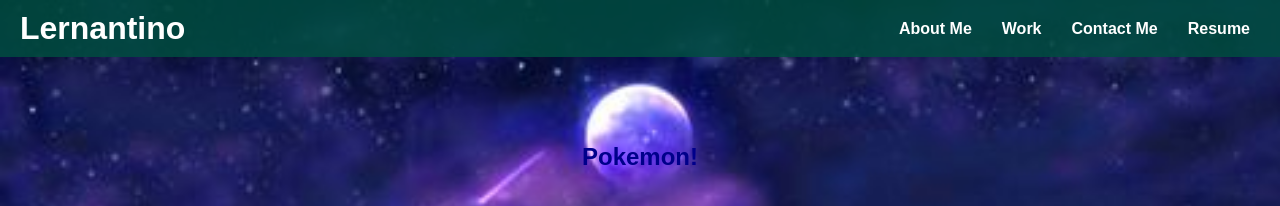
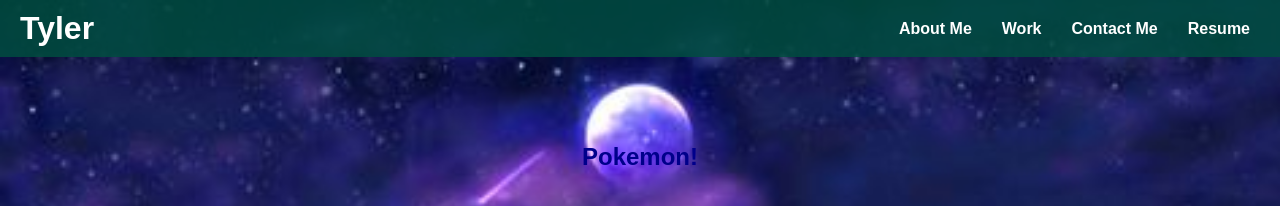
Before and after one commit to Tylerz3936/Module-Two-Challenge, a plain HTML site: page index.html in a window 1280 px wide. Shown: the top 206 px of the page. Drawn offline with Linux system fonts and the light colour scheme.

Commit message:
switching name to Tyler profile

```diff
--- a/index.html
+++ b/index.html
@@ -3,13 +3,13 @@
 <head>
     <meta charset="UTF-8">
     <meta name="viewport" content="width=device-width, initial-scale=1.0">
-    <title>Lernantino Portfolio</title>
+    <title>Tyler's Portfolio</title>
     <link rel="stylesheet" href="./style.css">
 </head>
 <body>
     <header class="main-header">
         <div class="top-bar">
-            <h1>Lernantino</h1>
+            <h1>Tyler</h1>
             <nav>
                 <ul>
                      <!-- Leaving links blank -->
```
Also changed, not shown: 1 other file.
